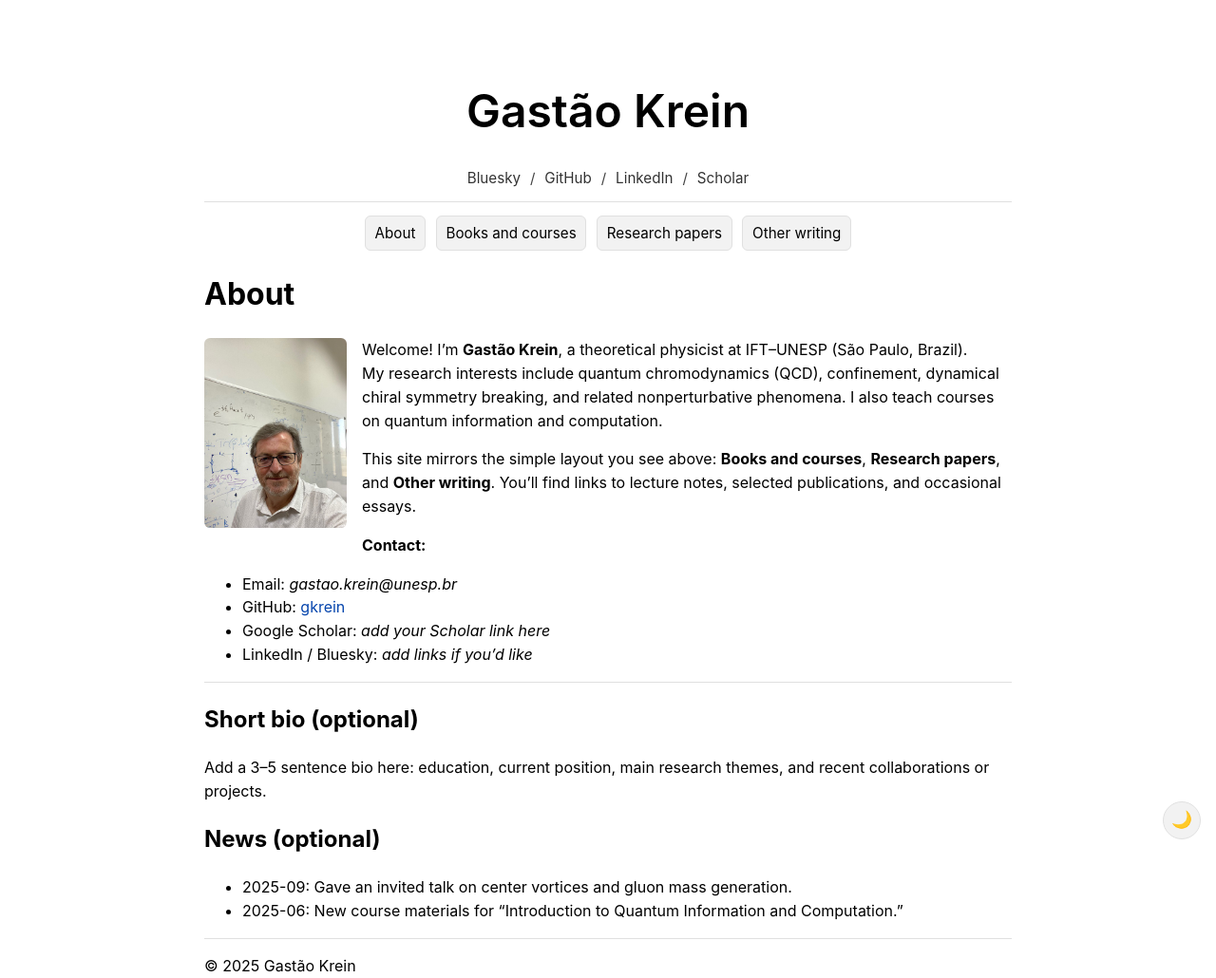
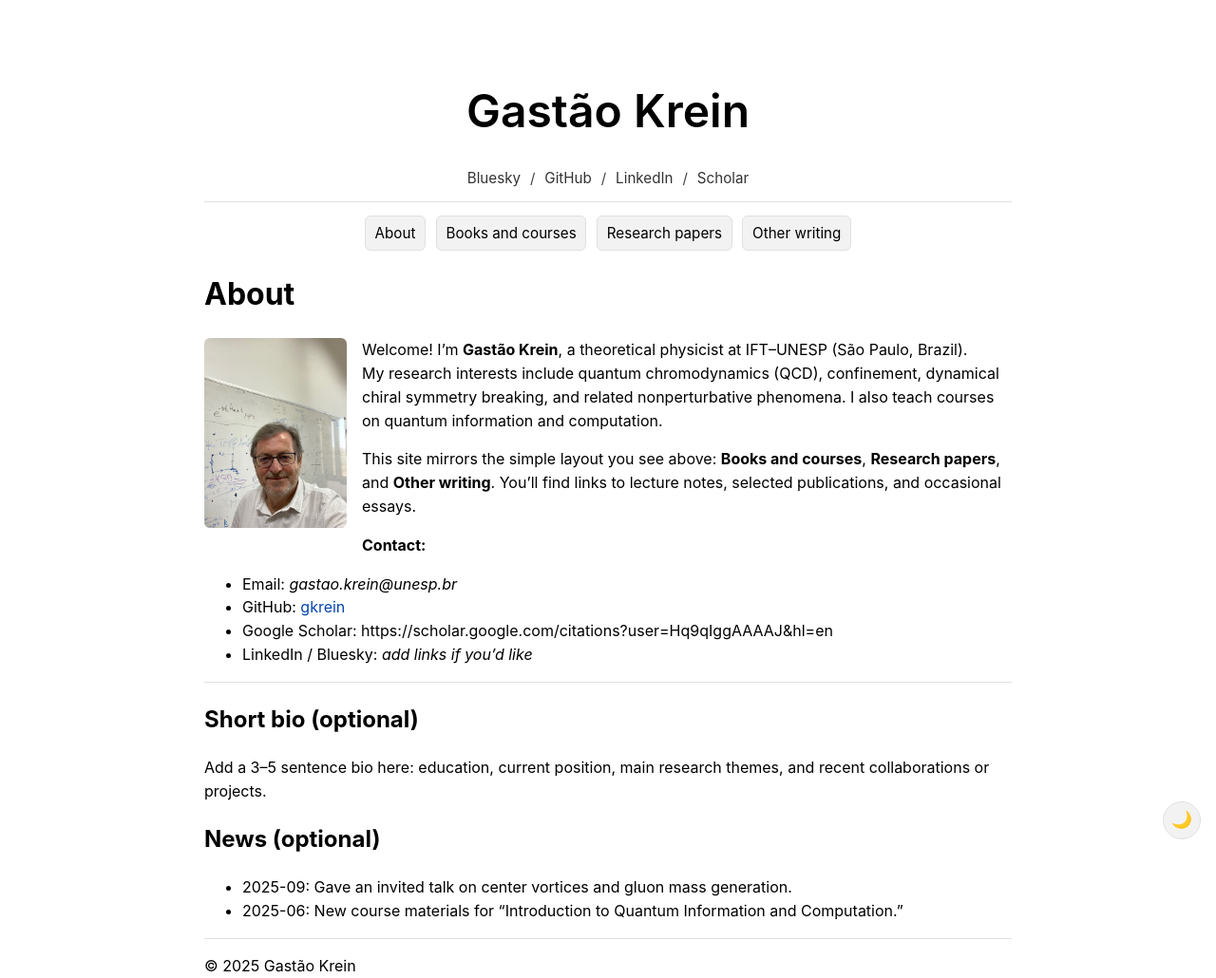
Before and after one commit to gkrein/gkrein.github.io, a Jekyll site: the page built from index.md, in a window 1280 px wide. Shown: the whole page at 95% size. Built offline with Jekyll 4.4.1, drawn with Linux system fonts in a browser that asks for light colours.

Commit message:
Update index.md

```diff
--- a/index.md
+++ b/index.md
@@ -15,7 +15,7 @@ This site mirrors the simple layout you see above: **Books and courses**, **Rese
 **Contact:**
 - Email: *gastao.krein@unesp.br*
 - GitHub: [gkrein](https://github.com/gkrein)
-- Google Scholar: *add your Scholar link here*
+- Google Scholar: https://scholar.google.com/citations?user=Hq9qIggAAAAJ&hl=en
 - LinkedIn / Bluesky: *add links if you’d like*
 
 ---
```
